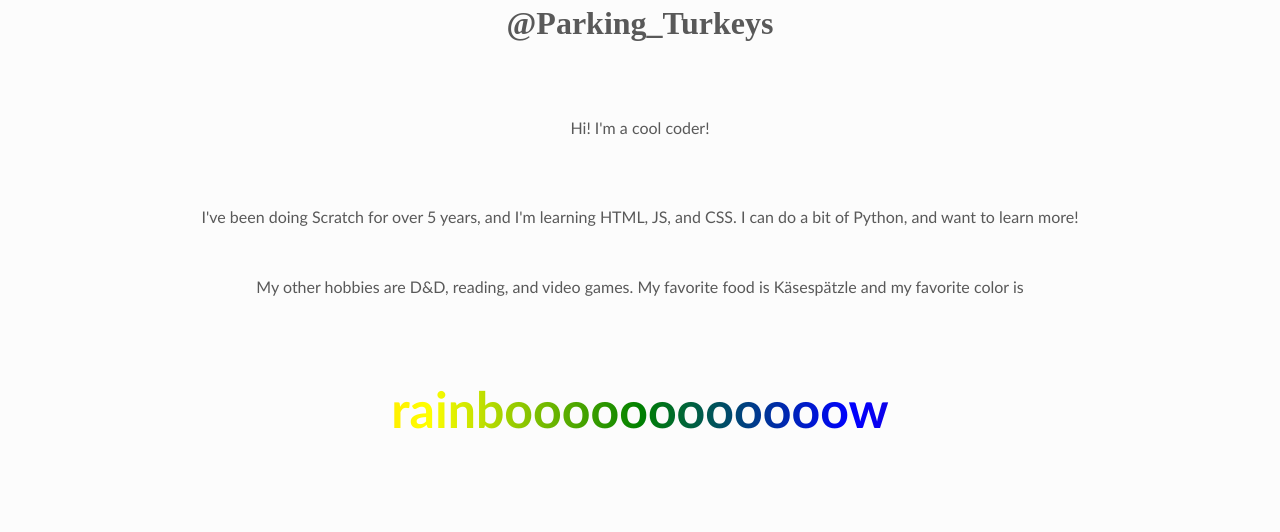
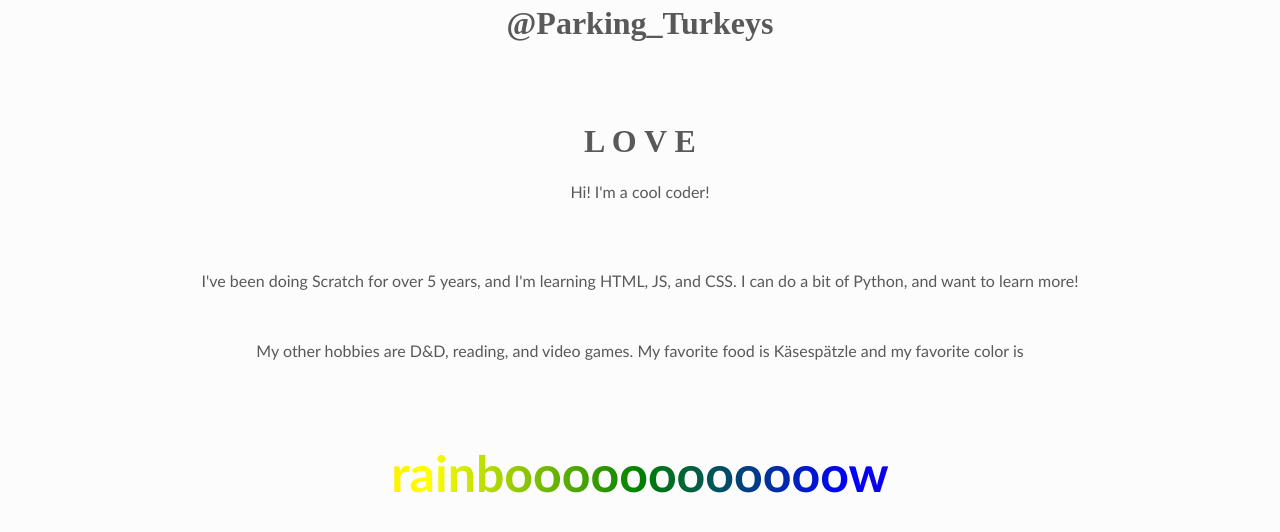
Before and after one commit to parkingTurkeys/personal-Website, a plain HTML site: page index.html in a window 1280 px wide. Shown: the part 62-594 px from the top of the page. Drawn offline with Linux system fonts and the light colour scheme.

Commit message:
Some fonting

```diff
--- a/index.html
+++ b/index.html
@@ -16,6 +16,7 @@
  <h1 class="header"> @Parking_Turkeys </h1>
   <br>
   <br>
+    <div id = "fontspecial"> <h1>L O V E</h1> </div>
   <p> Hi! I'm a cool coder!</p>
   <br>
   <br>
--- a/style.css
+++ b/style.css
@@ -71,3 +71,8 @@ h1.header {
   background: #fcfcfc;
   color: #595959;
 }
+
+#fontspecial {
+  font-family : 'happy font';
+  src: url("./happy-font.otf") format("opentype");
+}
```
Also changed, not shown: flames/home.html (+1 -0 lines), happyfont-Regular.otf (added).
